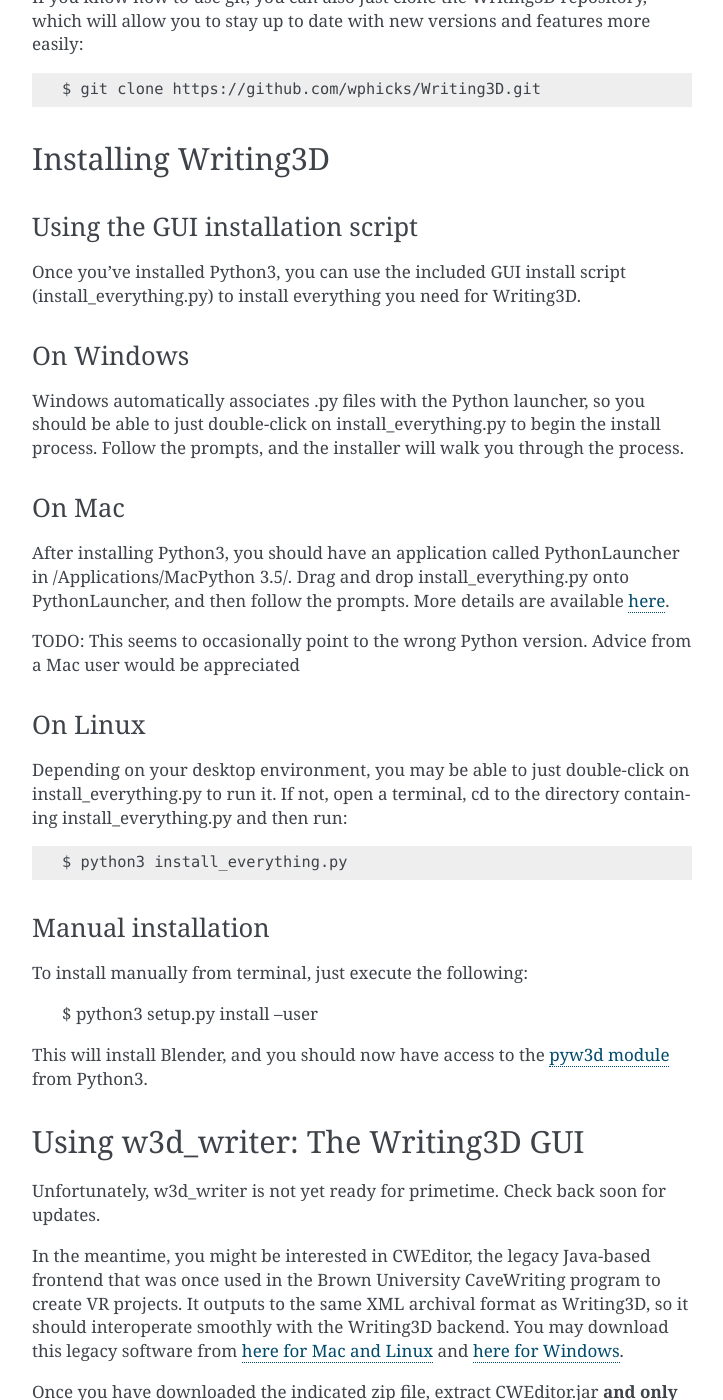
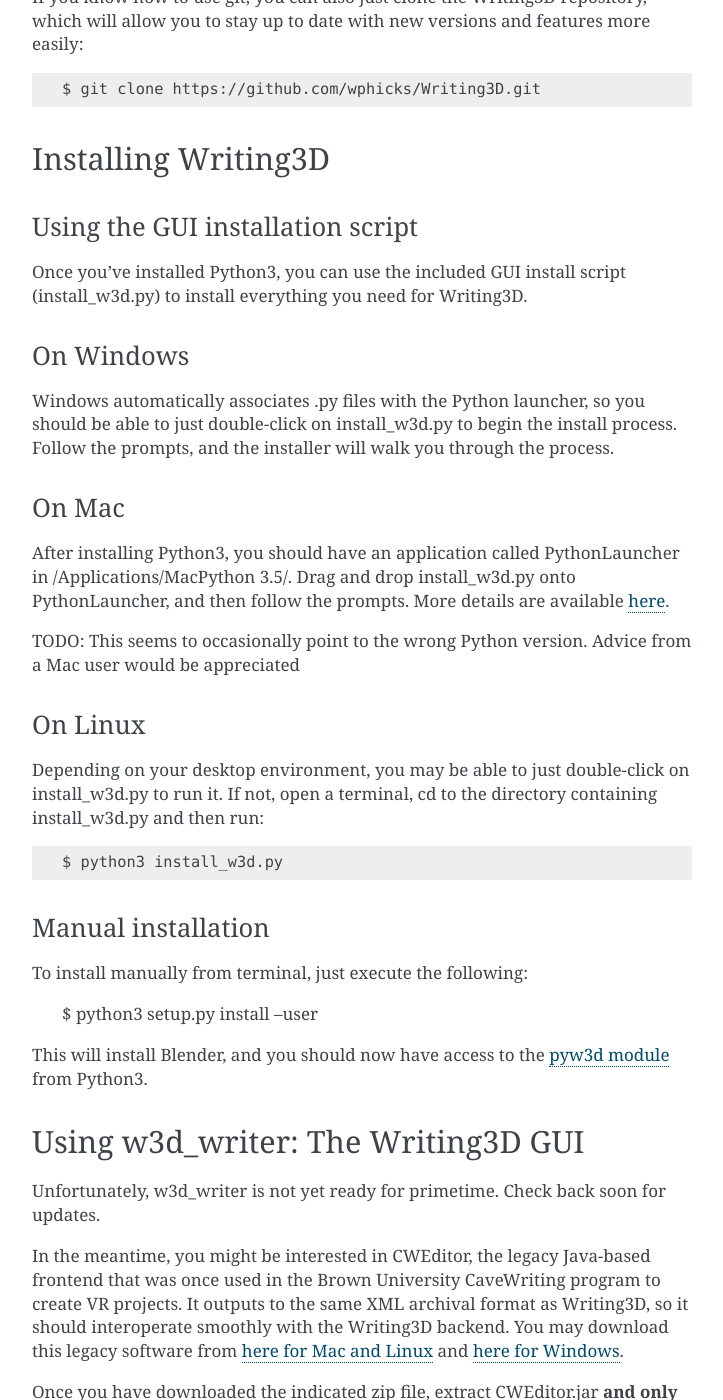
Before and after one commit to wphicks/Writing3D, a Sphinx documentation site: the page built from docs/source/getting_started.rst, in a window 1280 px wide and 1400 px high, scrolled down 1290 px. Shown: the whole window, without its empty margins (388-1111 px from the left). Built offline with Sphinx 7.4.7, drawn with Linux system fonts in a browser that asks for light colours.

```diff
--- a/docs/source/getting_started.rst
+++ b/docs/source/getting_started.rst
@@ -72,19 +72,19 @@
 Using the GUI installation script
 ^^^^^^^^^^^^^^^^^^^^^^^^^^^^^^^^^
 Once you've installed Python3, you can use the included GUI install script
-(install_everything.py) to install everything you need for Writing3D.
+(install_w3d.py) to install everything you need for Writing3D.
 
 On Windows
 ^^^^^^^^^^
 Windows automatically associates .py files with the Python launcher, so you
-should be able to just double-click on install_everything.py to begin the
+should be able to just double-click on install_w3d.py to begin the
 install process. Follow the prompts, and the installer will walk you through
 the process.
 
 On Mac
 ^^^^^^
 After installing Python3, you should have an application called PythonLauncher
-in /Applications/MacPython 3.5/. Drag and drop install_everything.py onto
+in /Applications/MacPython 3.5/. Drag and drop install_w3d.py onto
 PythonLauncher, and then follow the prompts. More details are available `here
 <https://docs.python.org/3.5/using/mac.html#how-to-run-a-python-script>`_.
 
@@ -94,12 +94,12 @@
 On Linux
 ^^^^^^^^
 Depending on your desktop environment, you may be able to just double-click on
-install_everything.py to run it. If not, open a terminal, cd to the directory
-containing install_everything.py and then run:
+install_w3d.py to run it. If not, open a terminal, cd to the directory
+containing install_w3d.py and then run:
 
 .. code:: bash
 
-    $ python3 install_everything.py
+    $ python3 install_w3d.py
 
 Manual installation
 ^^^^^^^^^^^^^^^^^^^
--- a/setup.py
+++ b/setup.py
@@ -408,7 +408,7 @@
 if __name__ == "__main__":
     setup(
         name="Writing3D",
-        version="0.0.1",
+        version="0.0.2",
         author="William Hicks",
         author_email="william_hicks@alumni.brown.edu",
         description="A program for creating literary and artistic VR projects",
@@ -422,7 +422,7 @@
             "pyw3d.w3d_logic", "pyw3d.activators.triggers"
         ],
         classifiers=[
-            "Development Status :: 2 - Pre-Alpha",
+            "Development Status :: 3 - Alpha",
             "Topic :: Artistic Software",
             "License :: OSI Approved :: GNU General Public License v3 or later"
             " (GPLv3+)"
```
Also changed, not shown: install_w3d.py (renamed from install_everything.py, +9 -4 lines).
